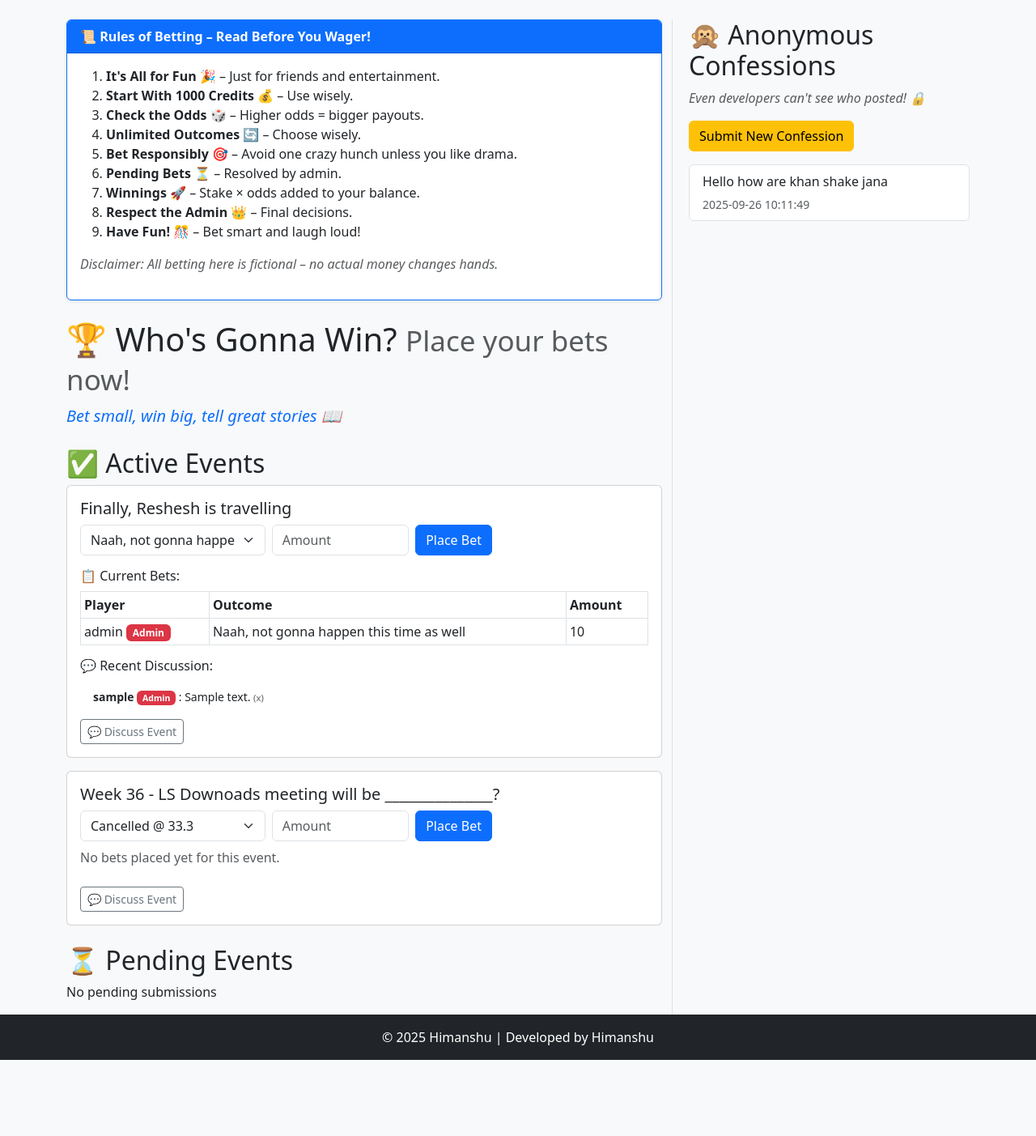
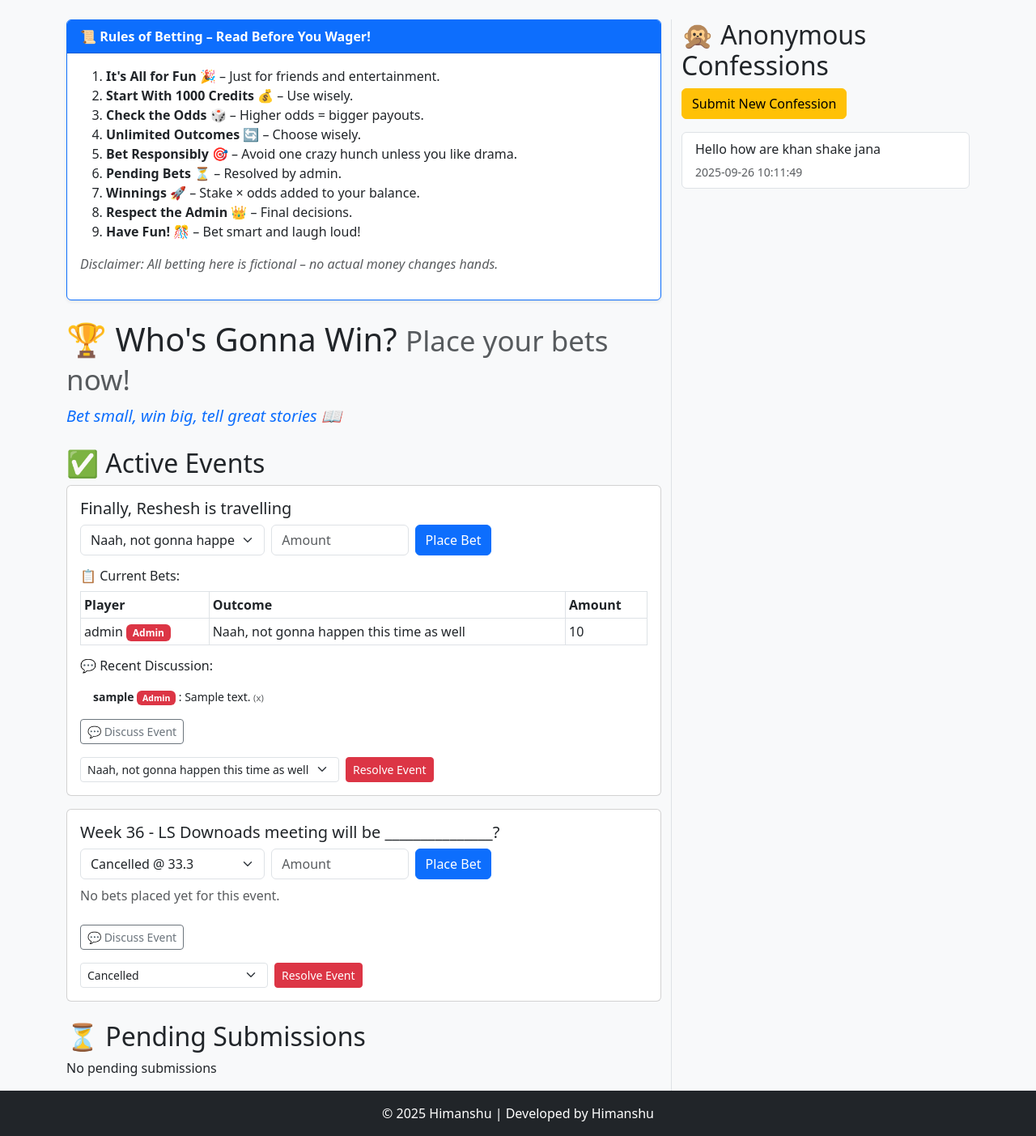
Before and after one commit to DarkulaX/Bet, a Flask app: page / in a window 1280 px wide. Shown: the part 92-1495 px from the top of the page at 81% size. Before the commit the page ends 1401 px from the top, so only its background shows below. Run offline with Flask 3, Linux system fonts and the light colour scheme; a user stored in the database is signed in; data comes from the database, SQL or seed files in the repository; tables that the repository leaves empty hold one stand-in row (values such as "Sample post").

Commit message:
added removed resolve

```diff
--- a/templates/index.html
+++ b/templates/index.html
@@ -2,7 +2,7 @@
 {% block content %}
 <div class="row">
   <!-- LEFT COLUMN: Betting Events -->
-  <div class="col-md-8">
+  <div class="col-md-8" style="border-right: 1px solid #dee2e6;">
 
     <!-- Fun Rules of Betting -->
     <div class="card mb-4 border-primary shadow-sm">
@@ -107,6 +107,27 @@
               <a href="{{ url_for('event_chat', event_id=e.event.id) }}" class="btn btn-sm btn-outline-secondary mt-2">
                   💬 Discuss Event
               </a>
+
+              <!-- ✅ Resolve Event Form for Admins -->
+              {% if session.is_admin %}
+              <form method="POST" action="{{ url_for('admin_resolve', event_id=e.event.id) }}" class="mt-3">
+                  <div class="row g-2 align-items-center">
+                      <div class="col-auto">
+                          <select name="winner_outcome_id" class="form-select form-select-sm">
+                              {% for o in e.outcomes %}
+                                  <option value="{{o.id}}">{{o.outcome_name}}</option>
+                              {% endfor %}
+                          </select>
+                      </div>
+                      <div class="col-auto">
+                          <button type="submit" class="btn btn-danger btn-sm"
+                                  onclick="return confirm('Are you sure you want to resolve this event?')">
+                              Resolve Event
+                          </button>
+                      </div>
+                  </div>
+              </form>
+              {% endif %}
             </div>
           </div>
         {% endfor %}
@@ -114,8 +135,8 @@
     <p>No active events</p>
     {% endif %}
 
-    <!-- Pending Events -->
-    <h2 class="mt-4">⏳ Pending Events</h2>
+    <!-- Pending Submissions -->
+    <h2 class="mt-4">⏳ Pending Submissions</h2>
     {% if pending_events_data %}
         {% for e in pending_events_data %}
           <div class="card mb-3 border-warning">
@@ -140,10 +161,8 @@
   </div>
 
   <!-- RIGHT COLUMN: Confessions -->
-  <div class="col-md-4" style="border-left: 1px solid #dee2e6; padding-left: 20px;">
+  <div class="col-md-4">
     <h2>🙊 Anonymous Confessions</h2>
-      <p class="text-muted"><em>Even developers can't see who posted! 🔒</em></p>
-
 
     {% if session.user_id %}
       <a href="{{ url_for('add_confession') }}" class="btn btn-warning mb-3">Submit New Confession</a>
```
